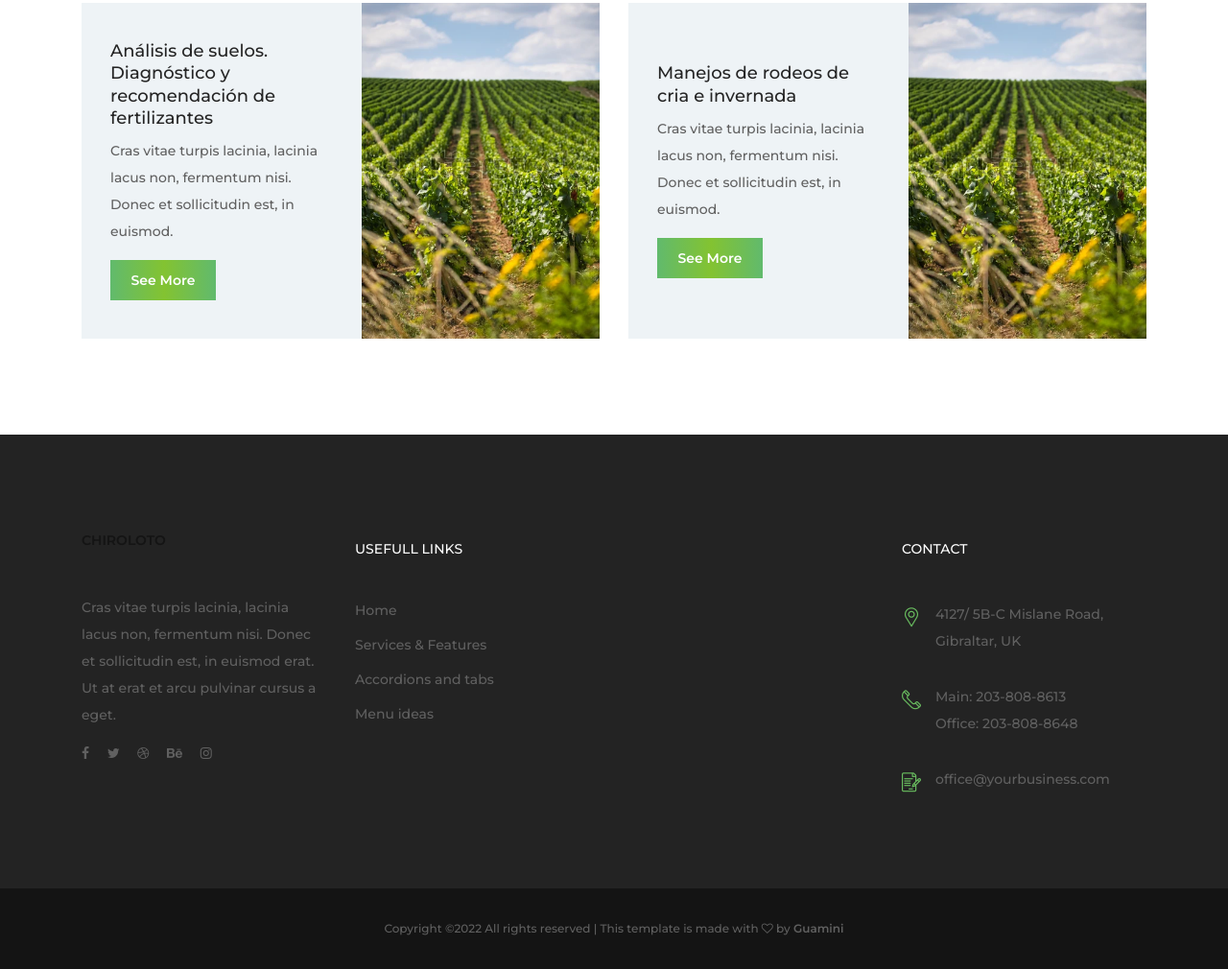
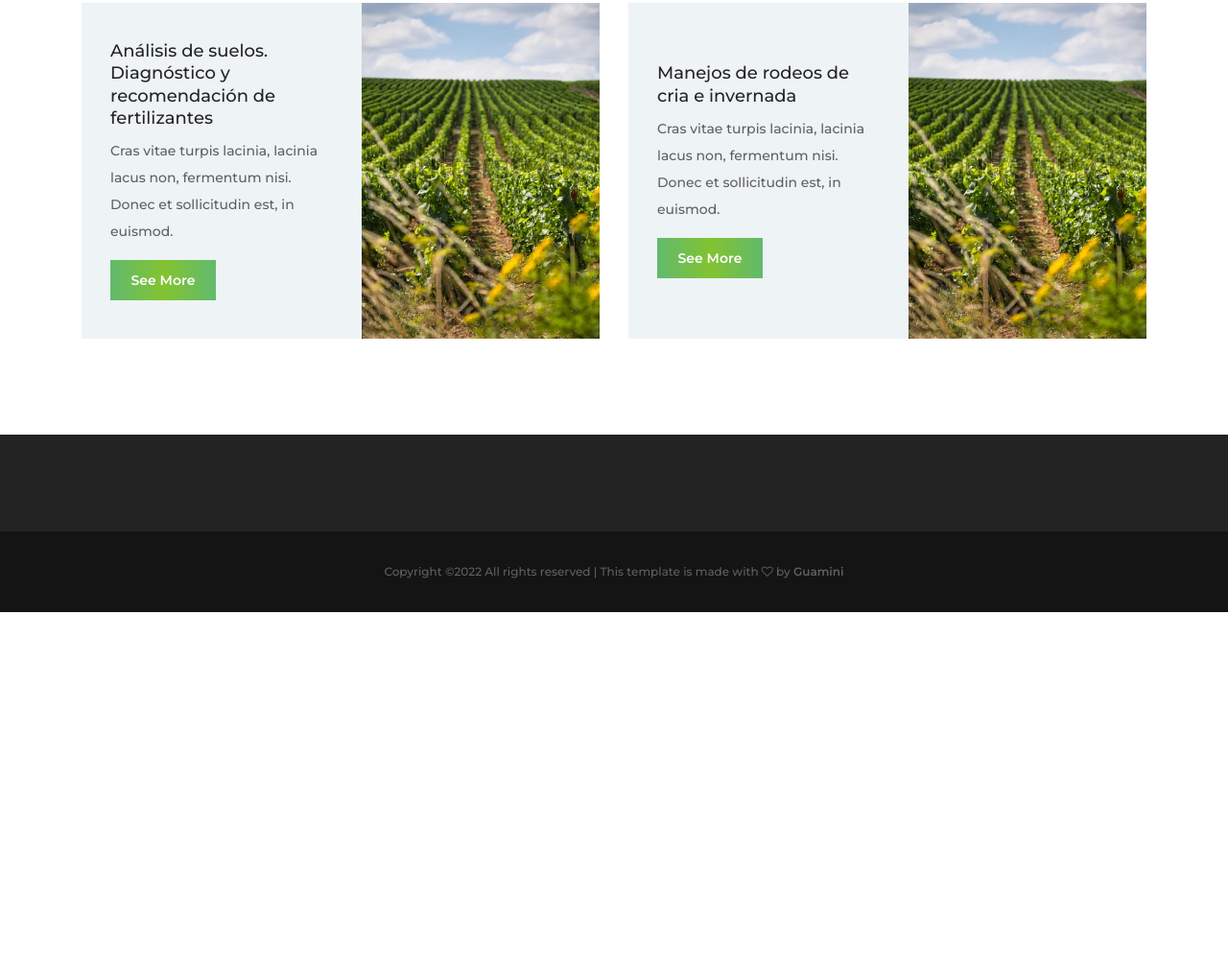
Before and after one commit to MauroConect/ServiciosChiroloto, a plain HTML site: page index.html in a window 1280 px wide. Shown: the part 2185-3195 px from the top of the page at 96% size. After the commit the page ends 2823 px from the top, so only its background shows below. Drawn offline with Linux system fonts and the light colour scheme; files whose address does not match are found by name.

Commit message:
Cambios en el index

```diff
--- a/index.html
+++ b/index.html
@@ -67,9 +67,9 @@
                             <div class="classynav">
                                 <ul>
                                     <li><a href="index.html">INICIO</a></li>
-                                    <li><a href="about-us.html">NOSOTROS</a></li>
-                                    <li><a href="course.html">SERVICIOS</a></li>
-                                    <li><a href="contact.html">CONTACTO</a></li>
+                                    <li><a href="#">NOSOTROS</a></li>
+                                    <li><a href="#">SERVICIOS</a></li>
+                                    <li><a href="#">CONTACTO</a></li>
                                 </ul>
                             </div>
                             <!-- Nav End -->
@@ -292,65 +292,8 @@
             <div class="container">
                 <div class="row">
                     <!-- Footer Widget Area -->
-                    <div class="col-12 col-sm-6 col-lg-3">
-                        <div class="footer-widget mb-100">
-                            <div class="widget-title">
-                                <a href="#">CHIROLOTO</a>
-                            </div>
-                            <p>Cras vitae turpis lacinia, lacinia lacus non, fermentum nisi. Donec et sollicitudin est, in euismod erat. Ut at erat et arcu pulvinar cursus a eget.</p>
-                            <div class="footer-social-info">
-                                <a href="#"><i class="fa fa-facebook"></i></a>
-                                <a href="#"><i class="fa fa-twitter"></i></a>
-                                <a href="#"><i class="fa fa-dribbble"></i></a>
-                                <a href="#"><i class="fa fa-behance"></i></a>
-                                <a href="#"><i class="fa fa-instagram"></i></a>
-                            </div>
-                        </div>
-                    </div>
                     <!-- Footer Widget Area -->
                     <div class="col-12 col-sm-6 col-lg-3">
-                        <div class="footer-widget mb-100">
-                            <div class="widget-title">
-                                <h6>Usefull Links</h6>
-                            </div>
-                            <nav>
-                                <ul class="useful-links">
-                                    <li><a href="#">Home</a></li>
-                                    <li><a href="#">Services &amp; Features</a></li>
-                                    <li><a href="#">Accordions and tabs</a></li>
-                                    <li><a href="#">Menu ideas</a></li>
-                                </ul>
-                            </nav>
-                        </div>
-                    </div>
-                    <!-- Footer Widget Area -->
-                    <div class="col-12 col-sm-6 col-lg-3">
-                        <div class="footer-widget mb-100">
-                            <div class="widget-title">
-                                <h6></h6>
-                            </div>
-                        </div>
-                    </div>
-                    <!-- Footer Widget Area -->
-                    <div class="col-12 col-sm-6 col-lg-3">
-                        <div class="footer-widget mb-100">
-                            <div class="widget-title">
-                                <h6>Contact</h6>
-                            </div>
-                            <div class="single-contact d-flex mb-30">
-                                <i class="icon-placeholder"></i>
-                                <p>4127/ 5B-C Mislane Road, Gibraltar, UK</p>
-                            </div>
-                            <div class="single-contact d-flex mb-30">
-                                <i class="icon-telephone-1"></i>
-                                <p>Main: 203-808-8613 <br>Office: 203-808-8648</p>
-                            </div>
-                            <div class="single-contact d-flex">
-                                <i class="icon-contract"></i>
-                                <p>office@yourbusiness.com</p>
-                            </div>
-                        </div>
-                    </div>
                 </div>
             </div>
         </div>
```
Also changed, not shown: img/core-img/favicon.ico (deleted), img/core-img/logo.png (deleted), img/core-img/logo2.png (deleted).
